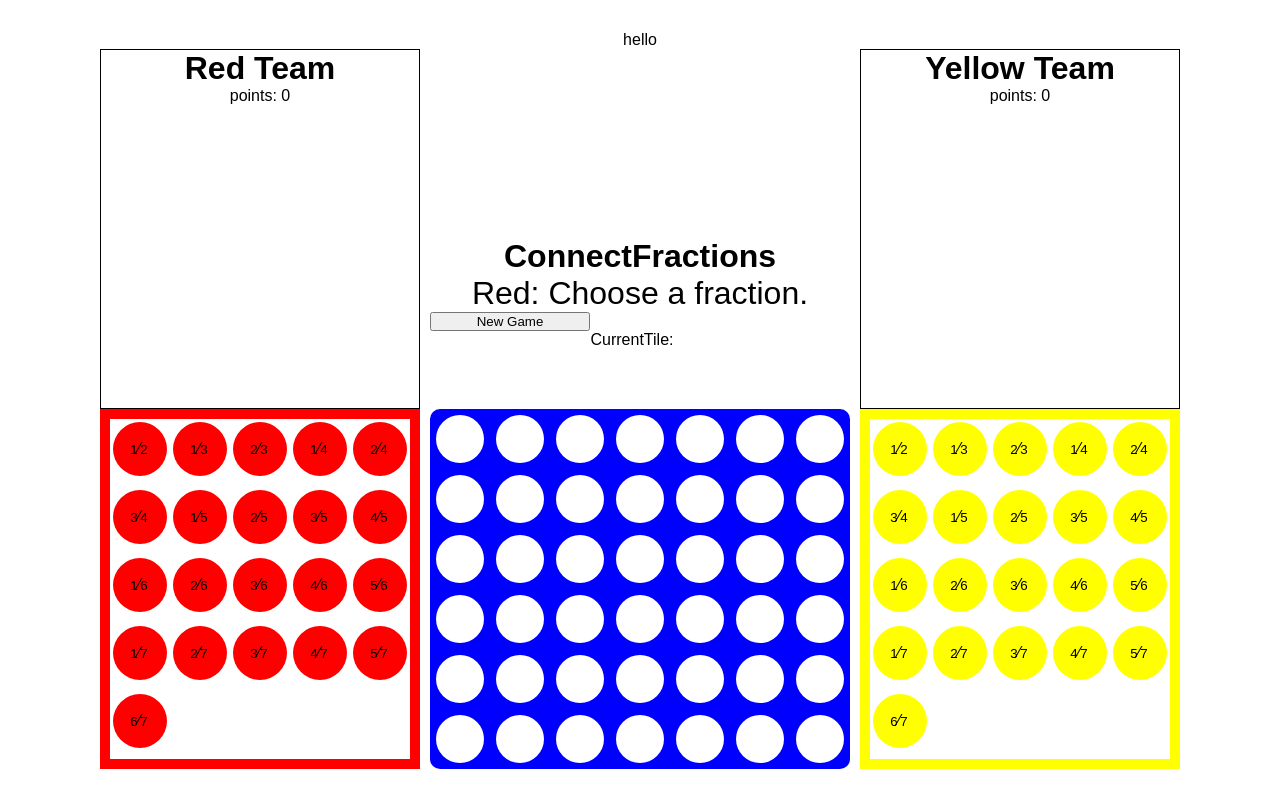
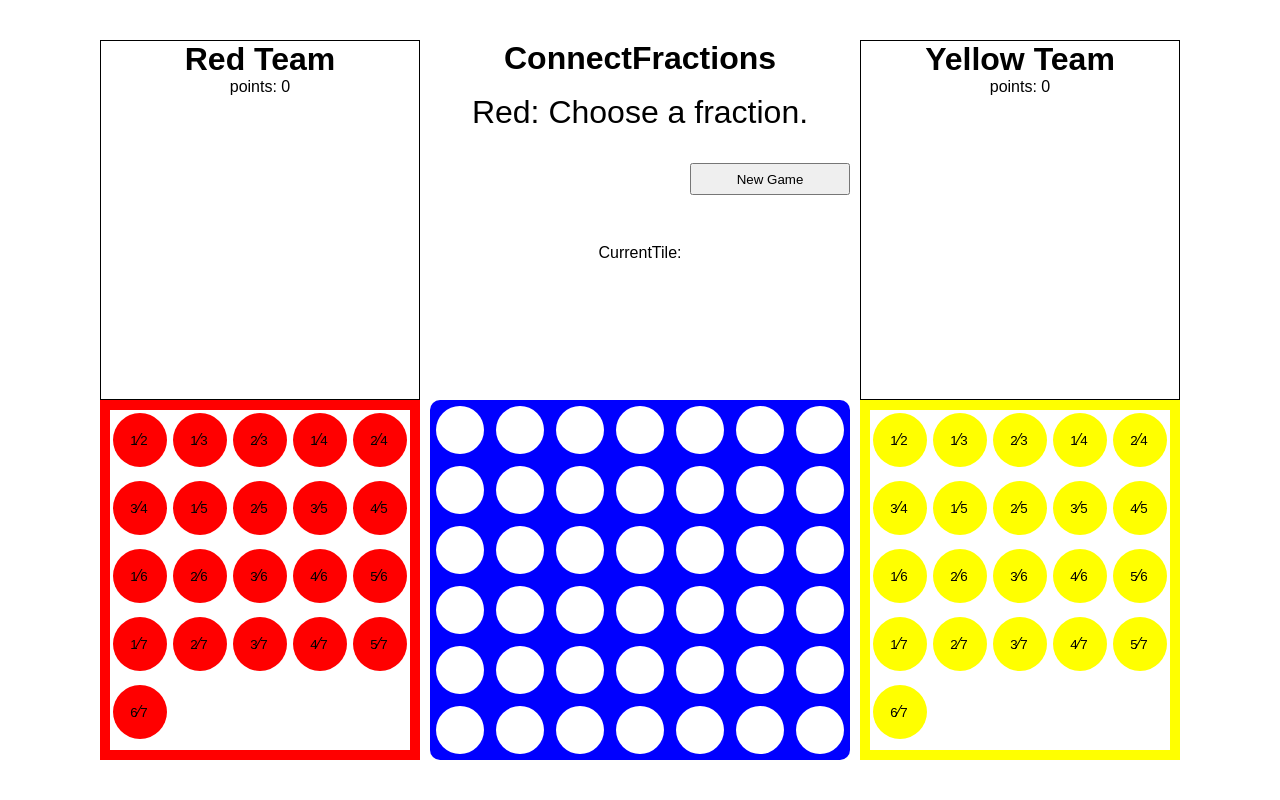
Before and after one commit to booklvr/connectFractions, a React (Create React App) app: page / in a window 1280 px wide. Built offline with nearby package versions, Linux system fonts and the light colour scheme.

Commit message:
undo working for all components

```diff
--- a/src/Components/CurrentTile/style.js
+++ b/src/Components/CurrentTile/style.js
@@ -2,20 +2,22 @@ import styled from 'styled-components/macro'
 
 export const CurrentTileContainer = styled.div`
   display: flex;
-  flex-direction: row;
-  justify-content: center;
+  flex-direction: column;
+  justify-content: flex-start;
   align-items: center;
+  padding: 2rem;
+  height: 8rem;
 `
 export const TileText = styled.p`
-  margin-right: 1rem;
+  margin-bottom: 1rem;
 `
 
 export const Tile = styled.div`
   display: flex;
   align-items: center;
   justify-content: center;
-  height: var(--cellWidth);
-  width: var(--cellWidth);
+  min-height: var(--cellWidth);
+  min-width: var(--cellWidth);
   border-radius: 50%;
   background-color: ${({ color }) => (color === 'red' ? 'red' : 'yellow')};
 `
--- a/src/Components/PointData/index.jsx
+++ b/src/Components/PointData/index.jsx
@@ -4,7 +4,6 @@ import { PointDataContainer, Points, PointsHeading } from './style'
 
 const PointData = ({ data }) => {
   const heading = data.team === 'red' ? 'Red Team' : 'Yellow Team'
-  // console.log(data)
 
   return (
     <PointDataContainer>
--- a/src/Components/UndoButton/style.js
+++ b/src/Components/UndoButton/style.js
@@ -3,4 +3,10 @@ import styled from 'styled-components/macro'
 export const UndoButtonContainer = styled.button`
   cursor: pointer;
   width: 10rem;
+  height: 2rem;
+  transition: all 0.1s ease;
+
+  &:hover {
+    transform: scale(1.1);
+  }
 `
--- a/src/Components/WinningArray/index.jsx
+++ b/src/Components/WinningArray/index.jsx
@@ -3,10 +3,8 @@ import { Fraction, Sum, WinningArrayContainer, WinningTile } from './style'
 import { FaPlus, FaEquals } from 'react-icons/fa'
 
 const WinningArray = ({ arr: { arr, sum } }) => {
-  useEffect(() => {
-    // console.log('arr', arr)
-    // console.log('sum', sum)
-  }, [arr, sum])
+  // useEffect(() => {
+  // }, [arr, sum])
 
   return (
     <WinningArrayContainer>
--- a/src/Components/WinningArrays/index.js
+++ b/src/Components/WinningArrays/index.js
@@ -3,7 +3,6 @@ import WinningArray from '../WinningArray'
 import { WinningArraysContainer } from './style'
 
 const WinningArrays = ({ winningArrays }) => {
-  //   console.log(`winningArrays`, winningArrays)
   return (
     <WinningArraysContainer>
       {winningArrays.map((arr, i) => (
--- a/src/Pages/ConnectFractions/index.jsx
+++ b/src/Pages/ConnectFractions/index.jsx
@@ -1,4 +1,5 @@
 import React, { useReducer, createContext, useState, useMemo } from 'react'
+import uuid from 'react-uuid'
 import CurrentTile from '../../Components/CurrentTile'
 import Message from '../../Components/Message'
 import PreviousTiles from '../../Components/PreviousTiles'
@@ -26,6 +27,8 @@ import {
 import {
   BoardAndTilesContainer,
   BoardContainer,
+  ButtonsContainer,
+  GameTitleAndButtonsContainer,
   MatrixContainer,
   NewGameButton,
   PageContainer,
@@ -46,36 +49,49 @@ const ConnectFractions = () => {
   const [hoverColumn, setHoverColumn] = useState(null)
 
   const play = (c) => {
+    // if there is a currentTileValue
     if (gameState.tileValue) {
-      if (!gameState.gameOver) {
       let board = deepCloneBoard(gameState.board)
       let r = board.length - 1
       //check if cell is taken by starting at the bottom row and working up
       for (; r >= 0; r--) {
         if (!board[r][c].val) {
           board[r][c] = {
+            // copy of cell
             ...board[r][c],
+            // store the tile value in the cell
             ...gameState.tileValue,
+            // store the current player in the cell for checking points later
             currentPlayer: gameState.currentPlayer,
           }
           break
         }
       }
 
-        console.log('row', r)
-        console.log('col', c)
+      // check for winning arrays
+      let { points, winningArrays } = getWinningArrays(r, c, board)
 
-        // check for winning arrays
-        let winningArrays = getWinningArrays({ r, c }, board)
-        // console.log(`winningArrays`, winningArrays)
-        if (winningArrays.winningArrays.length) {
+      const turn = {
+        points,
+        numberOfWins: winningArrays.length,
+        player: gameState.currentPlayer,
+        tile: gameState.tileValue,
+        position: { r, c },
+      }
+
+      console.log('turn :>> ', turn)
+      console.log('winningArrays :>> ', winningArrays)
+
+
+
+      if (points) {
         if (gameState.currentPlayer === 1) {
-            console.log('red will get these points')
           // copy game state red winnings
           let redWinnings = gameState.redWinnings
-            redWinnings.points += winningArrays.points
+
+          redWinnings.points += points
           redWinnings.winningArrays = [
-              ...winningArrays.winningArrays,
+            ...winningArrays,
             ...redWinnings.winningArrays,
           ]
           dispatchGameState({
@@ -83,11 +99,10 @@ const ConnectFractions = () => {
             redWinnings,
           })
         } else {
-            console.log('yellow will get these points')
           let yellowWinnings = gameState.yellowWinnings
-            yellowWinnings.points += winningArrays.points
+          yellowWinnings.points += points
           yellowWinnings.winningArrays = [
-              ...winningArrays.winningArrays,
+            ...winningArrays,
             ...yellowWinnings.winningArrays,
           ]
           dispatchGameState({
@@ -95,140 +110,14 @@ const ConnectFractions = () => {
             yellowWinnings,
           })
         }
-          // show the win on the board
-          // console.log(`winningArraysOnTheBoard`, winningArrays)
-          // showWinningTilesOnBoard(winningArrays, dispatchGameState)
       }
 
-        // connect arrays
-        addToPreviousTurns(winningArrays)
-        // increment
       dispatchGameState({
-          type: 'increment',
-        })
-        dispatchGameState({
-          type: 'updateTileValue',
-          tileValue: null,
-          message: null,
-        })
-
-        const nextPlayer =
-          gameState.currentPlayer === gameState.player1
-            ? gameState.player2
-            : gameState.player1
-        dispatchGameState({
-          type: 'togglePlayer',
-          nextPlayer,
+        type: 'endTurn',
+        turn,
         board,
       })
-
-        // Check status of board
-        // let result = checkForWin(board)
-        // if (result === gameState.player1) {
-        //   dispatchGameState({
-        //     type: 'endGame',
-        //     message: 'Player1 (red) wins!',
-        //     board,
-        //   })
-        // } else if (result === gameState.player2) {
-        //   dispatchGameState({
-        //     type: 'endGame',
-        //     message: 'Player2 (yellow) wins!',
-        //     board,
-        //   })
-        // } else if (result === 'draw') {
-        //   dispatchGameState({
-        //     type: 'endGame',
-        //     message: 'Draw Game!',
-        //     board,
-        //   })
-        // } else {
-        //   const nextPlayer =
-        //     gameState.currentPlayer === gameState.player1
-        //       ? gameState.player2
-        //       : gameState.player1
-
-        // dispatchGameState({
-        //   type: 'togglePlayer',
-        //   nextPlayer,
-        //   board,
-        // })
-        // }
     }
-      // it's game over and a user clicked a cell
-      else {
-        dispatchGameState({
-          type: 'updateMessage',
-          message: 'Game Over. Please start a new game.',
-        })
-      }
-    }
-  }
-
-  // const setTileValue = (tileValue) => {
-  //   dispatchGameState({
-  //     type: 'updateTileValue',
-  //     tileValue,
-  //   })
-  // }
-
-  const replaceTile = (tile) => {
-    // check the color of the current tile
-
-    // RED TILE
-    if (tile.color === 'red') {
-      // create copy of the red tiles
-      const redTiles = [...gameState.redTiles]
-
-      const foundIndex = redTiles.findIndex((x) => x.id === tile.id)
-
-      // update the found index to hidden
-      redTiles[foundIndex].hidden = !redTiles[foundIndex].hidden
-
-      // show hidden tile
-      dispatchGameState({
-        type: 'updateRedTiles',
-        redTiles,
-      })
-    } else if (tile.color === 'yellow') {
-      // yellow tile
-
-      // create copy of the yellow tiles
-      const yellowTiles = [...gameState.yellowTiles]
-
-      const foundIndex = yellowTiles.findIndex((x) => x.id === tile.id)
-      yellowTiles[foundIndex].hidden = !yellowTiles[foundIndex].hidden
-
-      // show hidden tile
-      dispatchGameState({
-        type: 'updateYellowTiles',
-        yellowTiles,
-      })
-    }
-  }
-
-  const addToPreviousTurns = (winningArrays) => {
-    console.log('winningArrays :>> ', winningArrays)
-    let previousTurns = [...gameState.previousTurns]
-
-    console.log('previousTurns :>> ', previousTurns)
-
-    const previousTurn = {
-      tile: gameState.tileValue,
-      winningArrays: winningArrays,
-    }
-
-    // i need to know the winning arrays
-    // i need to know the tile position
-    // i need to know the tile for that turn
-
-    // let previousTurn =
-    previousTurns.unshift(previousTurn)
-    console.log('previousTurns :>> ', previousTurns)
-    dispatchGameState({
-      type: 'updatePreviousTurns',
-      previousTurns,
-    })
   }
 
   const handleNewGame = () => {
@@ -245,7 +134,6 @@ const ConnectFractions = () => {
     <GameContext.Provider value={gameContextValue}>
       <HoverContext.Provider value={{ hoverColumn, setHoverColumn }}>
         <PageContainer>
-          <PreviousTiles previousTurns={gameState.previousTurns} />
           <BoardAndTilesContainer>
             <PointsAndTilesContainer>
               <PointData data={gameState.redWinnings} />
@@ -253,17 +141,18 @@ const ConnectFractions = () => {
                 color='red'
                 tiles={[...gameState.redTiles]}
                 disabled={gameState.currentPlayer === 2}
-                replaceTile={replaceTile}
+                // replaceTile={replaceTile}
               />
             </PointsAndTilesContainer>
 
             <BoardContainer>
+              <GameTitleAndButtonsContainer>
                 <Title>ConnectFractions</Title>
                 <Message
                   gameStage={gameState.stage}
                   message={gameState.message}
                 />
-
+                <ButtonsContainer>
                   <NewGameButton
                     onClick={() => {
                       handleNewGame()
@@ -271,10 +160,11 @@ const ConnectFractions = () => {
                   >
                     New Game
                   </NewGameButton>
-              {gameState.previousTurns.length > 0 && (
-                <UndoButton replaceTile={replaceTile} />
-              )}
+                  {gameState.previousTurns.length > 0 && <UndoButton />}
+                </ButtonsContainer>
+
                 <CurrentTile />
+              </GameTitleAndButtonsContainer>
 
               <TopRow
                 currentPlayer={gameState.currentPlayer}
@@ -294,7 +184,7 @@ const ConnectFractions = () => {
                 color='yellow'
                 tiles={[...gameState.yellowTiles]}
                 disabled={gameState.currentPlayer === 1}
-                replaceTile={replaceTile}
+                // replaceTile={replaceTile}
               />
             </PointsAndTilesContainer>
           </BoardAndTilesContainer>
--- a/src/Pages/ConnectFractions/styled.js
+++ b/src/Pages/ConnectFractions/styled.js
@@ -12,15 +12,26 @@ export const PageContainer = styled.div`
 export const BoardAndTilesContainer = styled.div`
   display: flex;
   flex-direction: row;
-  align-items: flex-start;
-  margin-
+  align-items: space-between;
 `
 
 export const BoardContainer = styled.div`
   display: flex;
   flex-direction: column;
   margin: 0 10px;
-  align-self: flex-end;
+
+  width: 100%;
+`
+
+export const GameTitleAndButtonsContainer = styled.div`
+  display: flex;
+  flex: 1;
+  flex-direction: column;
+  align-items: center;
+  justify-content: space-between;
+  /* height: var(--cellWidth * 6); */
+  margin: 0;
+  padding: 0;
 `
 
 export const MatrixContainer = styled.div`
@@ -28,16 +39,16 @@ export const MatrixContainer = styled.div`
   border-radius: 10px;
 `
 
-export const GameButtonsContainer = styled.div`
-  display: flex;
-  flex-direction: row;
-  align-items: center;
-  justify-content: center;
-`
-
 export const NewGameButton = styled.button`
   cursor: pointer;
   width: 10rem;
+  height: 2rem;
+
+  transition: all 0.1s ease;
+
+  &:hover {
+    transform: scale(1.1);
+  }
 `
 
 export const PreviousTilesContainer = styled.div`
@@ -58,3 +69,14 @@ export const Title = styled.h1`
   width: 100%;
   text-align: center;
 `
+
+export const ButtonsContainer = styled.div`
+  margin-top: 1rem;
+
+  display: flex;
+  flex-direction: row-reverse;
+  justify-content: space-between;
+  align-items: center;
+  width: 100%;
+  color: lightgrey;
+`
--- a/src/Utils/gameUtils.js
+++ b/src/Utils/gameUtils.js
@@ -124,7 +124,6 @@ export const createBoard = () => {
         hidden: false,
         color: null,
         id: null,
-        winner: false,
         coordinate: {
           r,
           c,
@@ -137,12 +136,10 @@ export const createBoard = () => {
 }
 
 // export const getCoordinate = ({ r, c }) => {
-//   console.log('getCoordinate')
 //   console.log(`col: [${r}, ${c}]`)
 // }
 
 // export const getCoordinateValue = ({ r, c }, board) => {
-//   console.log('getCoordinateValue')
 //   console.log(board[r][c])
 // }
 
@@ -150,20 +147,19 @@ const getVerticalArray = ({ r, c }, board) => {
   const verticalArray = []
   for (var i = r; i < 6; i++) {
     verticalArray.push(board[i][c])
-    // console.log('verticalArr', verticalArr)
   }
   return verticalArray
 }
 
-const checkVertical = ({ r, c }, board) => {
+const checkVertical = (r, c, board) => {
   // get vertical array
-  const verticalArray = getVerticalArray({ r, c }, board)
+  const verticalArray = getVerticalArray(r, c, board)
 
   const winners = findWinnersVertical(verticalArray)
   return winners
 }
 
-export const getHorizontalArray = ({ r, c }, board) => {
+export const getHorizontalArray = (r, c, board) => {
   let horizontalArray = []
 
   let row = r
@@ -192,62 +188,45 @@ export const getHorizontalArray = ({ r, c }, board) => {
   return horizontalArray
 }
 
-const checkHorizontal = ({ r, c }, board) => {
+const checkHorizontal = (r, c, board) => {
   //get horizontal array
-  const array = getHorizontalArray({ r, c }, board)
+  const array = getHorizontalArray(r, c, board)
   const winners = findWinners(array, board, c)
 
   return winners
 }
 
-const checkDiagonalUp = ({ r, c }, board) => {
+const checkDiagonalUp = (r, c, board) => {
   //get horizontal array
-  const array = getDiagonalUpArray({ r, c }, board)
+  const array = getDiagonalUpArray(r, c, board)
   const winners = findWinners(array, board, c)
 
   return winners
 }
 
-const checkDiagonalDown = ({ r, c }, board) => {
+const checkDiagonalDown = (r, c, board) => {
   //get horizontal array
-  const array = getDiagonalDownArray({ r, c }, board)
+  const array = getDiagonalDownArray(r, c, board)
   const winners = findWinners(array, board, c)
 
   return winners
 }
 
-export const getWinningArrays = ({ r, c }, board) => {
-  const vertical = checkVertical({ r, c }, board)
-  console.log('vertical', vertical)
-  const horizontal = checkHorizontal({ r, c }, board)
-  console.log(`horizontal`, horizontal)
-  const diagonalUp = checkDiagonalUp({ r, c }, board)
-  console.log(`diagonalUp`, diagonalUp)
-  const diagonalDown = checkDiagonalDown({ r, c }, board)
-  console.log(`diagonalDown`, diagonalDown)
+export const getWinningArrays = (r, c, board) => {
+  const vertical = checkVertical(r, c, board)
+  const horizontal = checkHorizontal(r, c, board)
+  const diagonalUp = checkDiagonalUp(r, c, board)
+  const diagonalDown = checkDiagonalDown(r, c, board)
 
-  let winningArrays = combineWinningArrays(
+  let { points, winningArrays } = combineWinningArrays(
     vertical,
     horizontal,
     diagonalUp,
     diagonalDown
   )
 
-  console.log('winningArrays :>> ', winningArrays)
-
-  return winningArrays
+  return { points, winningArrays }
 }
-
-// REMOVE
-// export const getVertical = ({ r, c }, board) => {
-//   const verticalArr = []
-//   for (var i = r; i < 6; i++) {
-//     verticalArr.push(board[i][c])
-//     // console.log('verticalArr', verticalArr)
-//   }
-//   let isWinningArray = getWholeNumbers(verticalArr)
-//   return isWinningArray
-// }
 
 export const checkFractionsEqualWholeNumber = (arr) => {
   // winning array must be at least three tiles
@@ -305,9 +284,7 @@ export const findWinnersVertical = (arr) => {
   }
 }
 
-export const getDiagonalUpArray = ({ r, c }, board) => {
-  // console.log('getDiagonalUpArray')
-
+export const getDiagonalUpArray = (r, c, board) => {
   let array = []
 
   let row = r
@@ -337,13 +314,10 @@ export const getDiagonalUpArray = ({ r, c }, board) => {
     rightRow--
   }
 
-  // console.log(`array`, array)
   return array
 }
 
-export const getDiagonalDownArray = ({ r, c }, board) => {
-  // console.log('getDiagonalDownArray')
-
+export const getDiagonalDownArray = (r, c, board) => {
   let array = []
 
   let row = r
@@ -435,10 +409,10 @@ const combineWinningArrays = (
   diagonalUp
 ) => {
   let winningArrays = []
-  let i = 1
   let points = 0
+
+  // add vertical wins
   if (vertical) {
-    // console.log(`(${i++}). vertical:`, vertical)
     points += vertical.points
     winningArrays.push({
       sum: vertical.points,
@@ -446,9 +420,8 @@ const combineWinningArrays = (
     })
   }
 
+  // add horizontal wins
   if (horizontal?.length) {
-    // horizontal.forEach((arr) => console.log(`(${i++}). horizontal:`, arr))
-
     horizontal.forEach((arr) => {
       points += arr.points
       winningArrays.push({
@@ -458,9 +431,8 @@ const combineWinningArrays = (
     })
   }
 
+  // add diagonal up wins
   if (diagonalUp?.length) {
-    // diagonalUp.forEach((arr) => console.log(`(${i++}). diagonalUp:`, arr))
-
     diagonalUp.forEach((arr) => {
       points += arr.points
       winningArrays.push({
@@ -470,9 +442,8 @@ const combineWinningArrays = (
     })
   }
 
+  // add diagonal down wins
   if (diagonalDown?.length) {
-    // diagonalDown.forEach((arr) => console.log(`(${i++}). diagonalDown:`, arr))
-
     diagonalDown.forEach((arr) => {
       points += arr.points
       winningArrays.push({
@@ -488,16 +459,3 @@ const combineWinningArrays = (
     winningArrays,
   }
 }
-
-export const showWinningTilesOnBoard = (winningArrays, board, dispatch) => {
-  // const boardCopy = deepCloneBoard(board)
-  winningArrays.winningArrays.forEach((winningArray) => {
-    console.log('traversed arr', winningArray)
-    winningArray.arr.forEach((item) => {
-      console.log('item', item)
-    })
-  })
-  // dispatch({
-  //   type: 'updateWinningCell',
-  // })
-}
--- a/src/reducers/gameReducer.js
+++ b/src/reducers/gameReducer.js
@@ -8,6 +8,7 @@ export const initialGameState = {
   board: createBoard(),
   redTiles: createTiles('red'),
   yellowTiles: createTiles('yellow'),
+  // winningArrays: [],
   redWinnings: {
     team: 'red',
     points: 0,
@@ -18,7 +19,7 @@ export const initialGameState = {
     points: 0,
     winningArrays: [],
   },
-  gameOver: false,
+  // gameOver: false,
   message: 'Red: Choose a fraction.',
   tileValue: null,
   previousTurns: [],
@@ -33,15 +34,24 @@ export const gameReducer = (state, action) => {
         ...initialGameState,
         redTiles: createTiles('red'),
         yellowTiles: createTiles('yellow'),
+        redWinnings: {
+          team: 'red',
+          points: 0,
+          winningArrays: [],
+        },
+        yellowWinnings: {
+          team: 'yellow',
+          points: 0,
+          winningArrays: [],
+        },
       }
     //3
-    case 'togglePlayer':
-      return {
-        ...state,
-        currentPlayer: action.nextPlayer,
-        board: action.board,
-        message: action.message,
-      }
+    // case 'togglePlayer':
+    //   return {
+    //     ...state,
+    //     currentPlayer: action.nextPlayer,
+    //     board: action.board,
+    //   }
     //4
     case 'endGame':
       return {
@@ -51,11 +61,11 @@ export const gameReducer = (state, action) => {
         board: action.board,
       }
     //5
-    case 'updateMessage':
-      return {
-        ...state,
-        message: action.message,
-      }
+    // case 'updateMessage':
+    //   return {
+    //     ...state,
+    //     message: action.message,
+    //   }
     //6
     case 'updateHoverColumn':
       return {
@@ -107,6 +117,7 @@ export const gameReducer = (state, action) => {
         tileValue: null,
         stage: action.stage,
         currentPlayer: state.currentPlayer === 1 ? 2 : 1,
+        board: action.board,
       }
     case 'updateRedWinnings':
       return {
@@ -123,6 +134,15 @@ export const gameReducer = (state, action) => {
         ...state,
         board: action.board,
       }
+    case 'endTurn':
+      return {
+        ...state,
+        previousTurns: [action.turn, ...state.previousTurns],
+        stage: state.stage === 4 ? 1 : state.stage + 1,
+        tileValue: null,
+        board: action.board,
+        currentPlayer: state.currentPlayer === 1 ? 2 : 1,
+      }
     // case 10
 
     //7
```
Also changed, not shown: src/Components/Tiles/index.jsx (+31 -2 lines), src/Components/UndoButton/index.jsx (+56 -59 lines). Lines whose indentation alone changed are shown as unchanged.
